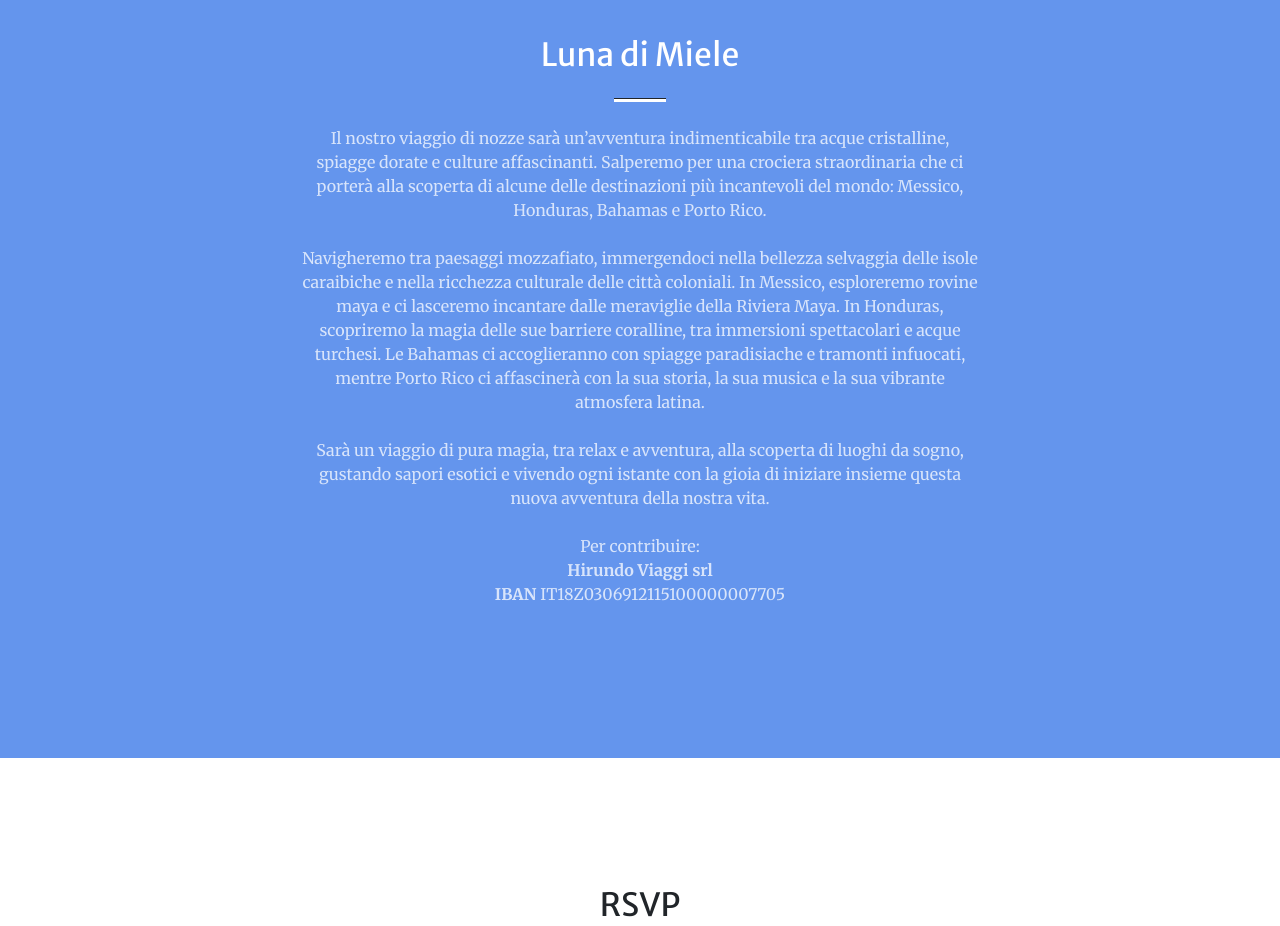
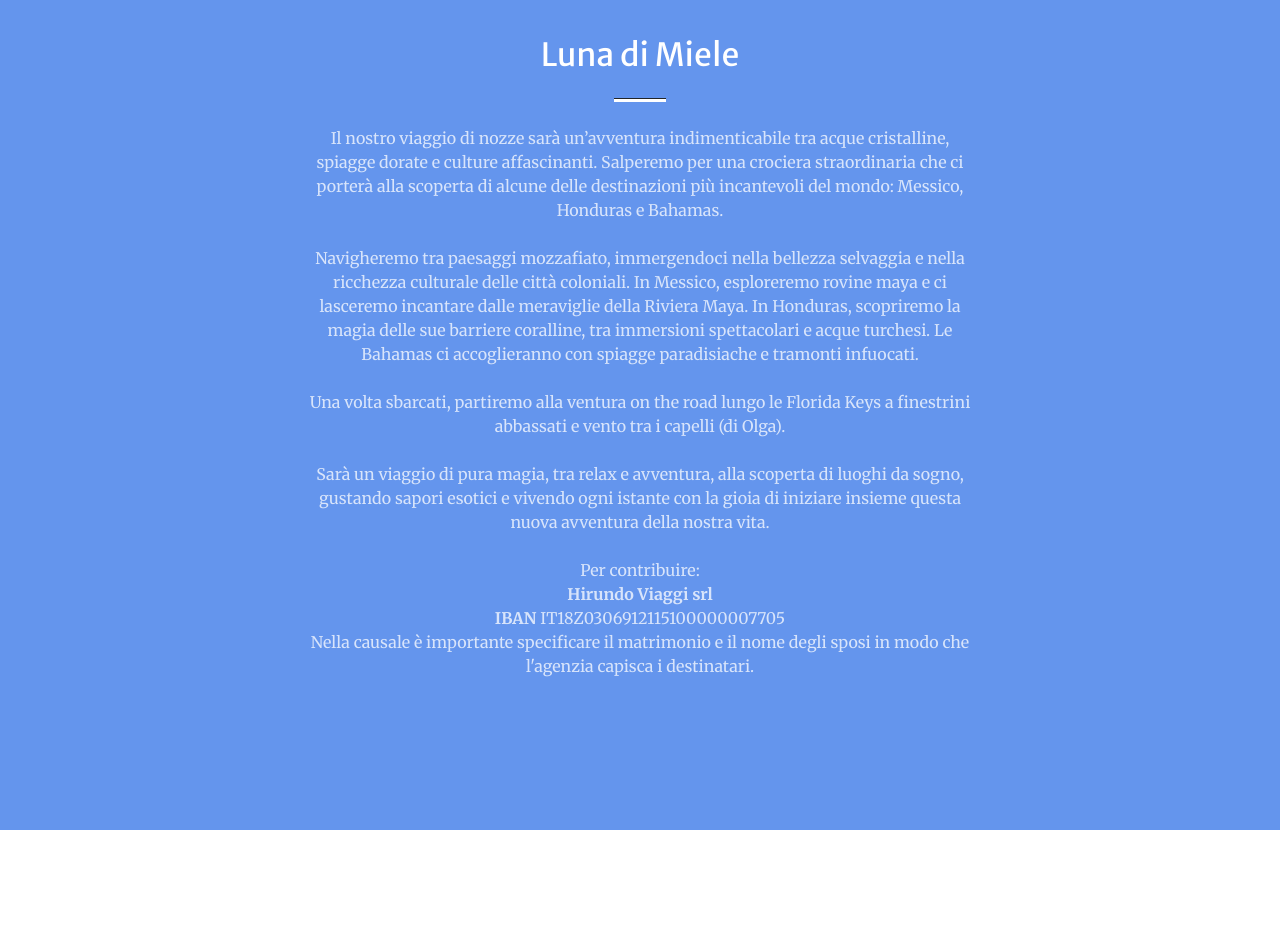
Before and after one commit to rediolga/wedsite, a plain HTML site: page index.html in a window 1280 px wide. Shown: the part 2380-3306 px from the top of the page. Drawn offline with nearby package versions, Linux system fonts and the light colour scheme; some packages are replaced by stand-ins of ours; a script that the page names is missing; a web font is replaced by a local one.

Commit message:
Update index.html

```diff
--- a/index.html
+++ b/index.html
@@ -191,13 +191,16 @@ Se però lo desiderate, potete contribuire a rendere ancora più speciale la nos
                         <h2 class="text-white mt-0">Luna di Miele</h2>
                         <hr class="divider divider-light" />
                         <p class="text-white-75 mb-4">
-Il nostro viaggio di nozze sarà un’avventura indimenticabile tra acque cristalline, spiagge dorate e culture affascinanti. Salperemo per una crociera straordinaria che ci porterà alla scoperta di alcune delle destinazioni più incantevoli del mondo: Messico, Honduras, Bahamas e Porto Rico.</p>
+Il nostro viaggio di nozze sarà un’avventura indimenticabile tra acque cristalline, spiagge dorate e culture affascinanti. Salperemo per una crociera straordinaria che ci porterà alla scoperta di alcune delle destinazioni più incantevoli del mondo: Messico, Honduras e Bahamas.</p>
 <p class="text-white-75 mb-4">
-Navigheremo tra paesaggi mozzafiato, immergendoci nella bellezza selvaggia delle isole caraibiche e nella ricchezza culturale delle città coloniali. In Messico, esploreremo rovine maya e ci lasceremo incantare dalle meraviglie della Riviera Maya. In Honduras, scopriremo la magia delle sue barriere coralline, tra immersioni spettacolari e acque turchesi. Le Bahamas ci accoglieranno con spiagge paradisiache e tramonti infuocati, mentre Porto Rico ci affascinerà con la sua storia, la sua musica e la sua vibrante atmosfera latina.
+Navigheremo tra paesaggi mozzafiato, immergendoci nella bellezza selvaggia e nella ricchezza culturale delle città coloniali. In Messico, esploreremo rovine maya e ci lasceremo incantare dalle meraviglie della Riviera Maya. In Honduras, scopriremo la magia delle sue barriere coralline, tra immersioni spettacolari e acque turchesi. Le Bahamas ci accoglieranno con spiagge paradisiache e tramonti infuocati.
+</p>
+<p class="text-white-75 mb-4">
+Una volta sbarcati, partiremo alla ventura on the road lungo le Florida Keys a finestrini abbassati e vento tra i capelli (di Olga).
 </p>
 <p class="text-white-75 mb-4">
 Sarà un viaggio di pura magia, tra relax e avventura, alla scoperta di luoghi da sogno, gustando sapori esotici e vivendo ogni istante con la gioia di iniziare insieme questa nuova avventura della nostra vita.</p>
-<p class="text-white-75 mb-4">Per contribuire:<br><b>Hirundo Viaggi srl</b><br><b>IBAN</b> IT18Z0306912115100000007705
+<p class="text-white-75 mb-4">Per contribuire:<br><b>Hirundo Viaggi srl</b><br><b>IBAN</b> IT18Z0306912115100000007705<br>Nella causale è importante specificare il matrimonio e il nome degli sposi in modo che l'agenzia capisca i destinatari.
 
 </p>
 
```
